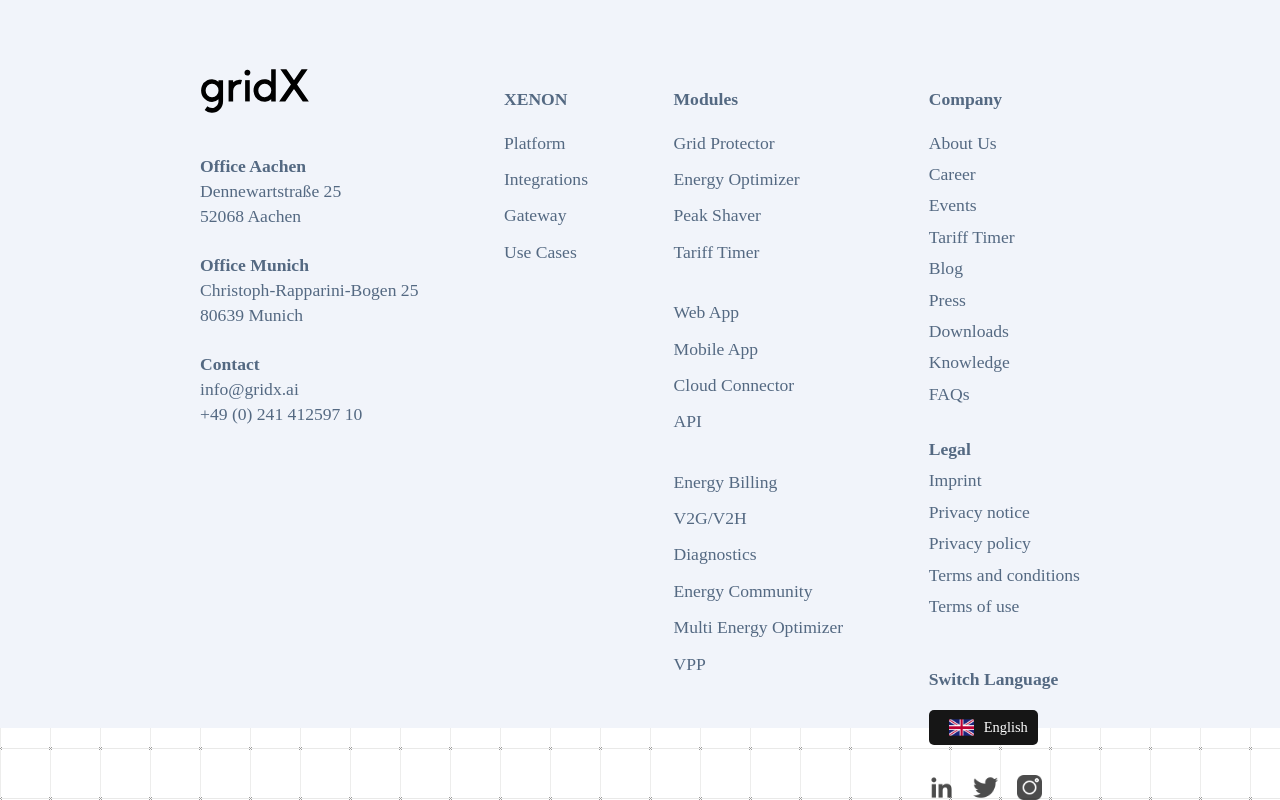
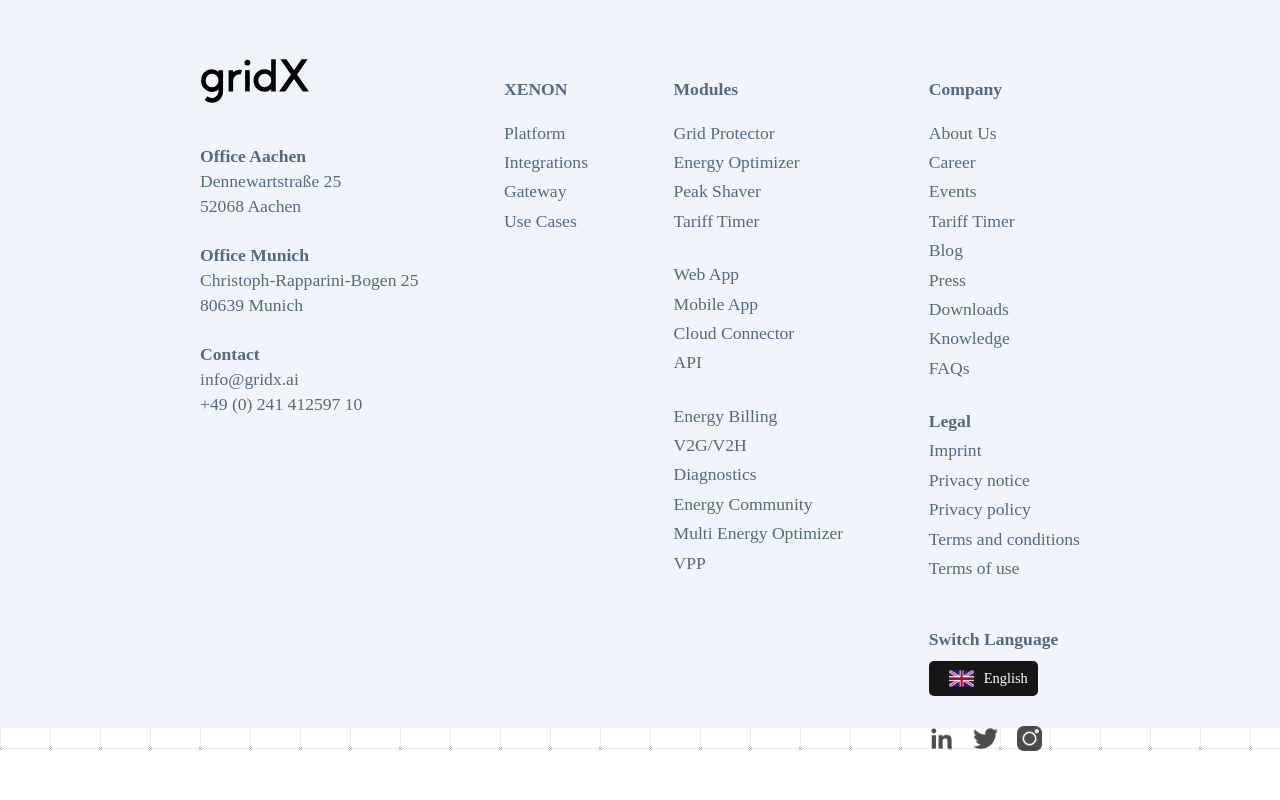
Before and after one commit to vibe-coder/gridX-main, a React (Create React App) app in the folder gridx/: page / in a window 1280 px wide. Shown: the part 5752-6552 px from the top of the page. After the commit the page ends 6503 px from the top, so only its background shows below. Built offline with nearby package versions, Linux system fonts and the light colour scheme.

Commit message:
Finishing touches

```diff
--- a/gridx/src/home_page/Footer.jsx
+++ b/gridx/src/home_page/Footer.jsx
@@ -77,7 +77,7 @@
         <a href='/'>Terms and conditions</a>
         <a href='/'>Terms of use</a>
         <br/>
-        <p><strong>Switch Language</strong></p>
+        <p className='switch'><strong>Switch Language</strong></p>
         <button> <img src={britain} alt="/"/>English</button>
 
         <div className="social-media-icons">
--- a/gridx/src/home_page/css/footer.scss
+++ b/gridx/src/home_page/css/footer.scss
@@ -103,13 +103,13 @@
 @media (min-width:1200px){
   .footer-container{
     padding: 0 200px;
-    padding-top: 90px;
-    padding-bottom: 60px;
+    padding-top: 80px;
+    padding-bottom: 30px;
     display: flex;
     flex-direction: row;
     justify-content: space-between;
     align-items: flex-start;
-    height: 75vh;
+    height: 80vh;
 
     .row-one{
       align-items: flex-start;
@@ -137,7 +137,7 @@
 
       a{
         font-size: 1.1rem;
-        margin-bottom: 10px;
+        margin-bottom: 3px;
       }
     }
 
@@ -152,7 +152,7 @@
 
       a{
         font-size: 1.1rem;
-        margin-bottom: 10px;
+        margin-bottom: 3px;
       }
     }
 
@@ -167,7 +167,11 @@
 
       a{
         font-size: 1.1rem;
-        margin-bottom: 5px;
+        margin-bottom: 3px;
+      }
+
+      .switch{
+        margin-bottom: 9px;
       }
 
       .social-media-icons{
```
Also changed, not shown: gridx/src/home_page/css/company-section.scss (+5 -5 lines).
